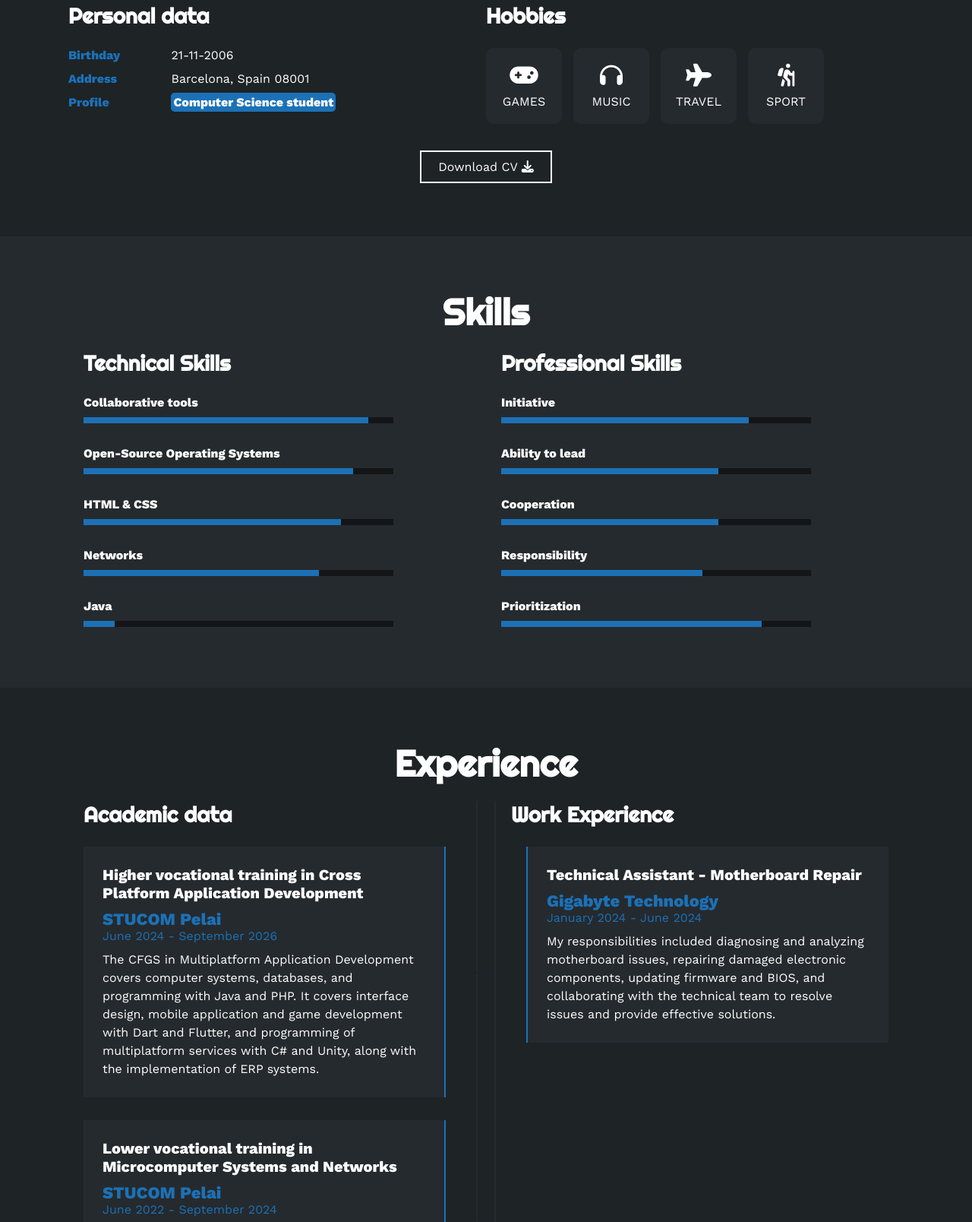
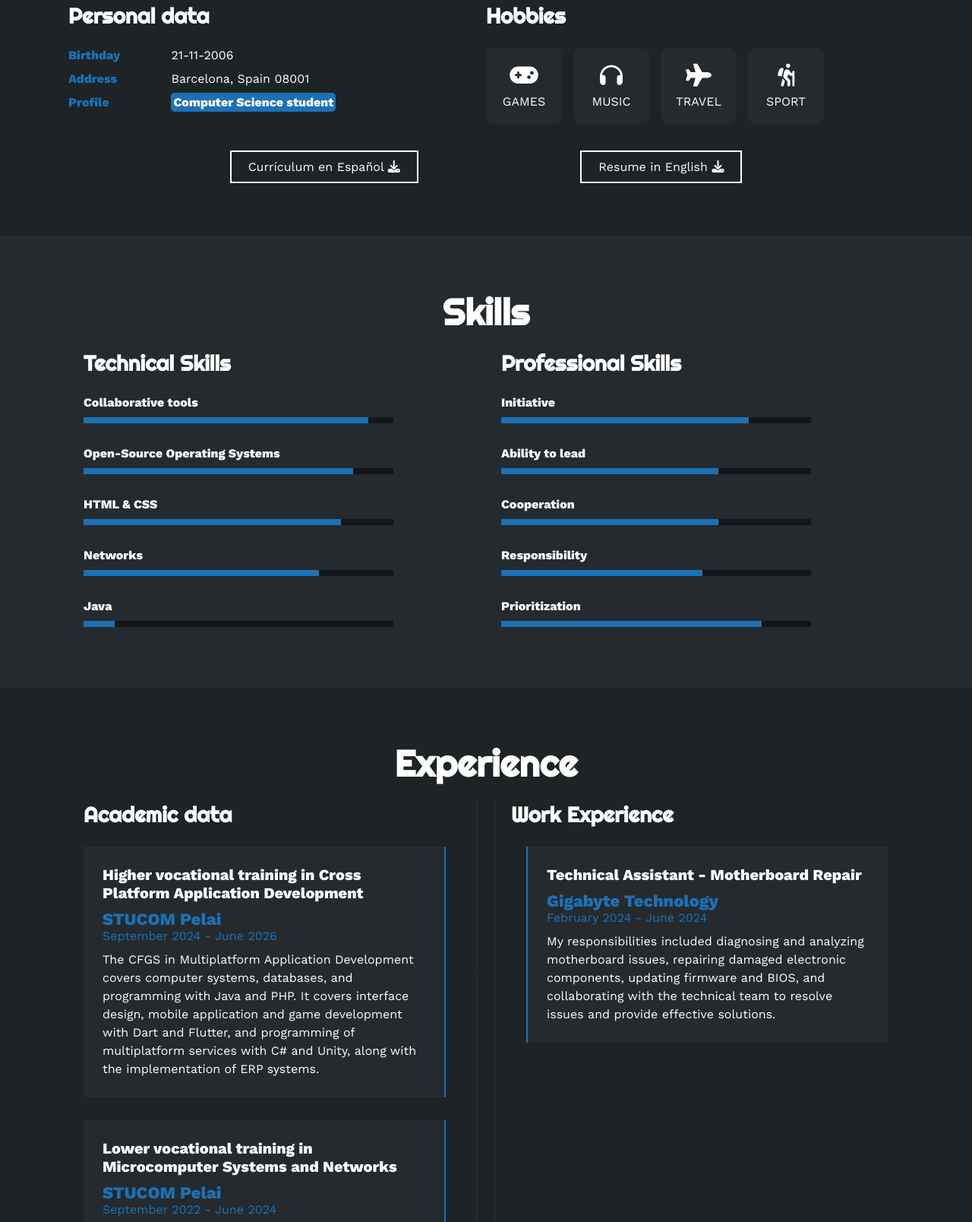
Before and after one commit to caaseey/CCportfolio, a plain HTML site: page index.html in a window 1280 px wide. Shown: the part 1076-2684 px from the top of the page at 76% size. Drawn offline with nearby package versions, Linux system fonts and the light colour scheme.

Commit message:
index.html

```diff
--- a/index.html
+++ b/index.html
@@ -95,13 +95,20 @@
                     </div>
                 </div>
             </div>
-            <button>
-                <a  class="textodownload" href="CV.pdf" download>
-                    Download CV <i class="fa-solid fa-download"></i>
-                    <span class="overlay"></span>
-                </a>
-            </button>
-        </div>
+            <div style="display: flex; justify-content: center;">
+                <button style="margin-right: 1px;">
+                    <a class="textodownload" href="CV_es.pdf" download>
+                        Currículum en Español <i class="fa-solid fa-download"></i>
+                        <span class="overlay"></span>
+                    </a>
+                </button>
+                <button>
+                    <a class="textodownload" href="CV_en.pdf" download>
+                        Resume in English <i class="fa-solid fa-download"></i>
+                        <span class="overlay"></span>
+                    </a>
+                </button>
+            </div>
     </section>
 
     <!-- SECCION SKILLS -->
@@ -201,7 +208,7 @@
                     <div class="item izq">
                         <h4>Higher vocational training in Cross Platform Application Development</h4>
                         <span class="casa">STUCOM Pelai</span>
-                        <span class="fecha">June 2024 - September 2026</span>
+                        <span class="fecha">September 2024 - June 2026</span>
                         <p>The CFGS in Multiplatform Application Development covers computer systems, databases, and programming with Java and PHP. It covers interface design, mobile application and game development with Dart and Flutter, and programming of multiplatform services with C# and Unity, along with the implementation of ERP systems.</p>
                         <div class="conectori">
                             <div class="circuloi"></div>
@@ -210,7 +217,7 @@
                     <div class="item izq">
                         <h4>Lower vocational training in Microcomputer Systems and Networks</h4>
                         <span class="casa">STUCOM Pelai</span>
-                        <span class="fecha">June 2022 - September 2024</span>
+                        <span class="fecha">September 2022 - June 2024</span>
                         <p>I have skills in the installation and maintenance of operating systems, networks and microcomputer equipment, as well as technical assistance, automation with Arduino and user-level programming.</p>
                         <div class="conectori">
                             <div class="circuloi"></div>
@@ -219,7 +226,7 @@
                     <div class="item izq">
                         <h4>Compulsory Secondary Education</h4>
                         <span class="casa">Mare de Déu del Roser</span>
-                        <span class="fecha">June 2018 - September 2022</span>
+                        <span class="fecha">September 2018 - June 2022</span>
                         <p>During my time in compulsory secondary education, I acquired a solid education in various subjects, which allowed me to develop essential skills for my academic and professional future. In addition, I participated in SMIX, an initiative that encouraged teamwork and the development of creative projects, contributing to my personal and professional growth.</p>
                         <div class="conectori">
                             <div class="circuloi"></div>
@@ -232,7 +239,7 @@
                     <div class="item der">
                         <h4>Technical Assistant - Motherboard Repair</h4>
                         <span class="casa">Gigabyte Technology</span>
-                        <span class="fecha">January 2024 - June 2024</span>
+                        <span class="fecha">February 2024 - June 2024</span>
                         <p>My responsibilities included diagnosing and analyzing motherboard issues, repairing damaged electronic components, updating firmware and BIOS, and collaborating with the technical team to resolve issues and provide effective solutions.</p>
                         <div class="conectord">
                             <div class="circulod"></div>
```
